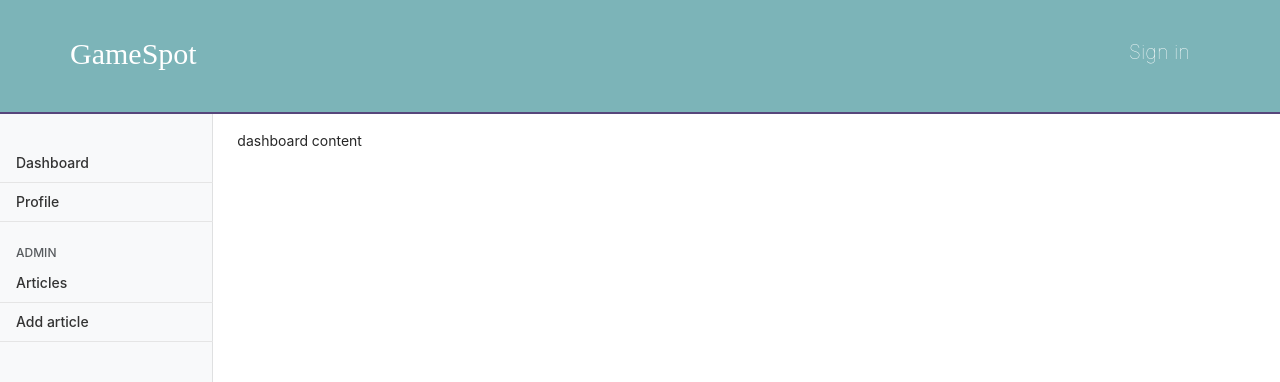
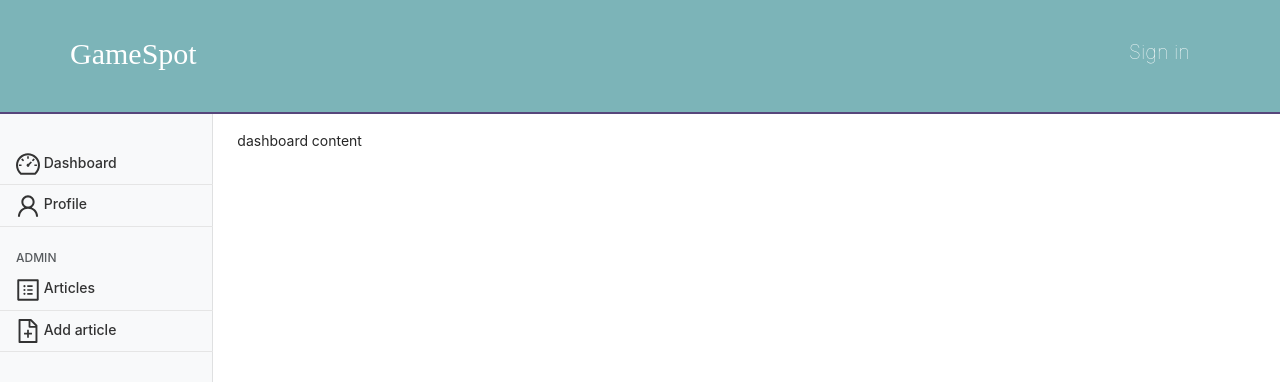
Before and after one commit to stefism/gamespot, a Vue app: page /user/dashboard in a window 1280 px wide. Shown: the top 382 px of the page. Built offline with nearby package versions, Linux system fonts and the light colour scheme; no server answers; a web font is replaced by a local one; what @meforma/vue-toaster would draw is missing.

Commit message:
Add Ant Icons

```diff
--- a/package.json
+++ b/package.json
@@ -8,6 +8,7 @@
     "lint": "vue-cli-service lint"
   },
   "dependencies": {
+    "@ant-design/icons-vue": "^6.1.0",
     "@meforma/vue-toaster": "^1.3.0",
     "ant-design-vue": "^3.2.15",
     "core-js": "^3.8.3",
--- a/src/components/User/Dashboard.vue
+++ b/src/components/User/Dashboard.vue
@@ -11,12 +11,12 @@
           <ul class="nav flex-column">
             <li class="nav-item">
               <router-link class="nav-link" :to="{ name: 'dashboard' }"
-                >Dashboard</router-link
+                ><DashboardOutlined /> Dashboard</router-link
               >
             </li>
             <li class="nav-item">
               <router-link class="nav-link" :to="{ name: 'user_profile' }"
-                >Profile</router-link
+                ><UserOutlined /> Profile</router-link
               >
             </li>
           </ul>
@@ -31,12 +31,12 @@
             <ul class="nav flex-column mb-2">
               <li class="nav-item">
                 <router-link class="nav-link" :to="{ name: 'admin_articles' }"
-                  >Articles</router-link
+                  ><ProfileOutlined /> Articles</router-link
                 >
               </li>
               <li class="nav-item">
                 <router-link class="nav-link" :to="{ name: 'admin_add' }"
-                  >Add article</router-link
+                  ><FileAddOutlined /> Add article</router-link
                 >
               </li>
             </ul>
@@ -53,7 +53,25 @@
 </template>
 
 <script>
-export default {};
+import {
+  DashboardOutlined,
+  UserOutlined,
+  ProfileOutlined,
+  FileAddOutlined,
+} from "@ant-design/icons-vue";
+
+export default {
+  components: {
+    DashboardOutlined,
+    UserOutlined,
+    ProfileOutlined,
+    FileAddOutlined,
+  },
+};
 </script>
 
-<style></style>
+<style scoped>
+#sidebarMenu .anticon {
+  font-size: 24px;
+}
+</style>
```
Also changed, not shown: 1 other file (tests, documents, lock files or other folders).
